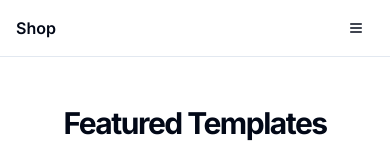
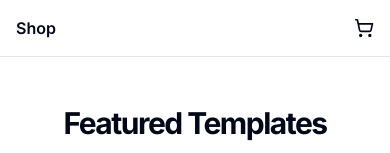
Before and after one commit to cmwayand/wavydogdesign, a Next.js app: page /shop in a window 390 px wide. Shown: the top 153 px of the page. Built offline with nearby package versions, Linux system fonts and the light colour scheme.

Commit message:
Remove responsive menu from Shop and Cart pages

```diff
--- a/app/shop/cart/page.tsx
+++ b/app/shop/cart/page.tsx
@@ -4,28 +4,19 @@ import Link from "next/link"
 import { ArrowLeft } from "lucide-react"
 import { useCart } from "@/app/context/cart"
 import { Button } from "@/components/ui/button"
-import { MobileMenu } from "@/components/MobileMenu";
 
 export default function CartPage() {
   const { state, dispatch } = useCart()
   const total = state.items.reduce((sum, item) => sum + item.price * item.quantity, 0)
 
-  const navLinks = [
-    { href: "/shop", label: "Shop" },
-    { href: "/shop/cart", label: "Cart" },
-  ];
-
   return (
     <div className="flex min-h-screen flex-col">
       <nav className="w-full border-b bg-background/95 backdrop-blur supports-[backdrop-filter]:bg-background/60">
-        <div className="container flex h-14 items-center justify-between px-4 md:px-6">
+        <div className="container flex h-14 items-center px-4 md:px-6">
           <Link href="/shop" className="flex items-center text-sm font-medium">
             <ArrowLeft className="mr-2 h-4 w-4" />
             Back to Shop
           </Link>
-          <div className="md:hidden">
-            <MobileMenu links={navLinks} />
-          </div>
         </div>
       </nav>
 
--- a/app/shop/page.tsx
+++ b/app/shop/page.tsx
@@ -5,14 +5,8 @@ import { Button } from "@/components/ui/button"
 import { Card, CardContent, CardFooter, CardHeader, CardTitle } from "@/components/ui/card"
 import { Badge } from "@/components/ui/badge"
 import { CartDisplay } from "@/components/cart-display"
-import { MobileMenu } from "@/components/MobileMenu";
 
 export default function ShopPage() {
-  const navLinks = [
-    { href: "/shop", label: "Shop" },
-    { href: "/shop/cart", label: "Cart" },
-  ];
-
   return (
     <div className="flex flex-col min-h-screen">
       {/* Shop Navigation */}
@@ -21,12 +15,9 @@ export default function ShopPage() {
           <Link href="/shop" className="font-semibold">
             Shop
           </Link>
-          <div className="flex items-center gap-4">
-            <Link href="/shop/cart" className="hidden md:flex">
-              <CartDisplay />
-            </Link>
-            <MobileMenu links={navLinks} />
-          </div>
+          <Link href="/shop/cart">
+            <CartDisplay />
+          </Link>
         </div>
       </nav>
 
```
